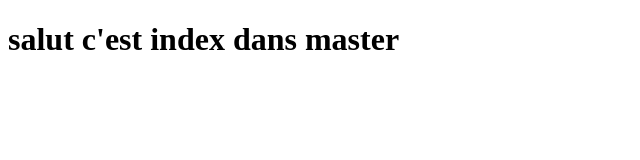
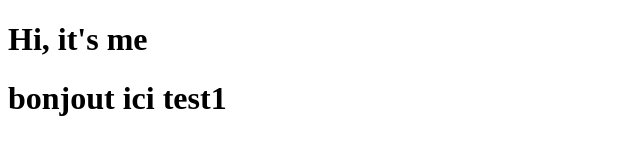
Before and after one commit to HocineBouss/GitCours, a plain HTML site: page index.html in a window 1280 px wide. Shown: the whole page, without its empty margins (0-640 px from the left). Drawn offline with Linux system fonts and the light colour scheme.

Commit message:
ajout de h1 et modif test1

```diff
--- a/index.html
+++ b/index.html
@@ -7,6 +7,7 @@
     <title>Document</title>
 </head>
 <body>
-    <h1>salut c'est index dans master</h1>
+    <h1>Hi, it's me</h1>
+    <h1>bonjout ici test1</h1>
 </body>
 </html>
```
